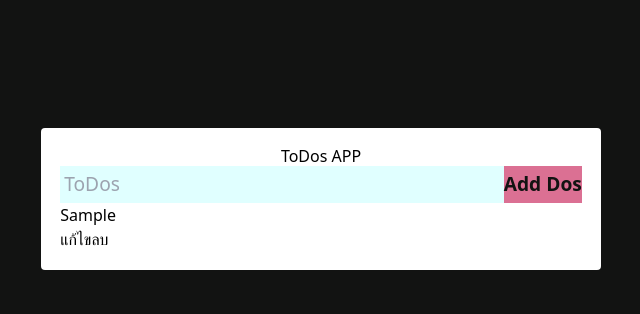
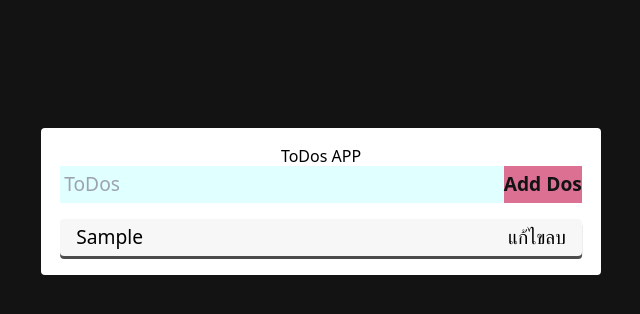
Before and after one commit to jaturaorn/test-react, a React (Vite) app: page / in a window 1280 px wide. Both pictures are taken after typing "Sample" into the empty fields and a click on the button "Add Dos". Shown: the top 314 px of the page, without its empty margins (319-959 px from the left). Built offline with nearby package versions, Linux system fonts and the light colour scheme.

Commit message:
do style in show {title}

```diff
--- a/src/App.css
+++ b/src/App.css
@@ -44,3 +44,16 @@
   border: transparent;
   font-size: 1.2rem;
 }
+
+.list-item{
+  display: flex;
+  align-items: center;
+  justify-content: space-between;
+  margin-top: 1rem;
+  padding: 0.25rem 1rem;
+  background-color: #f7f7f7;
+  box-shadow: 0.1px 3px rgba(0, 0, 0, 0.7);
+  border-radius: 0.25rem;
+  font-size: 1.2rem;
+
+}
--- a/src/Component/List.jsx
+++ b/src/Component/List.jsx
@@ -2,7 +2,7 @@
   return (
         <div className="list-item">
           <p className="title">{title}</p>
-          <div>
+          <div className="button-box">
             <button>แก้ไข</button>
             <button>ลบ</button>
           </div>
```
